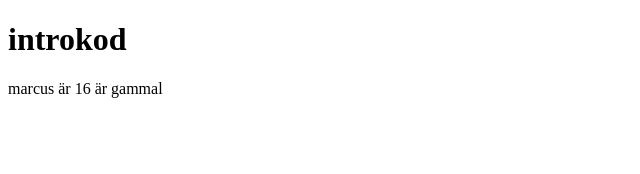
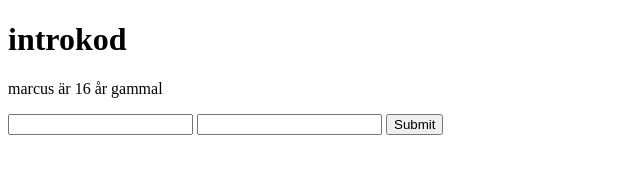
Before and after one commit to marcusIT19a/marcus_andersson_it19a, a plain HTML site: page programmering 1/index.html in a window 1280 px wide. Shown: the whole page, without its empty margins (0-640 px from the left). Drawn offline with Linux system fonts and the light colour scheme.

Commit message:
input type

```diff
--- a/programmering 1/index.html
+++ b/programmering 1/index.html
@@ -10,6 +10,9 @@
 
     <!-- p-tagg för text-->
     <p id="text">Denna text ska vi ändra i JavaScript</p>
+    <input type="text" id = "nummer1"/>
+    <input type="text" id = "nummer2"/>
+    <input type="submit" id = "knapp"/>
 <script src="index.js"></script>
 </body>
 </html>
--- a/programmering 1/index.js
+++ b/programmering 1/index.js
@@ -11,4 +11,4 @@ if (age >= 18){
 
 // DOM - Document Object Model
 let text = document.querySelector("#text")
-text.innerHTML = `${name} är ${age} är gammal`
+text.innerHTML = `${name} är ${age} år gammal`
```
